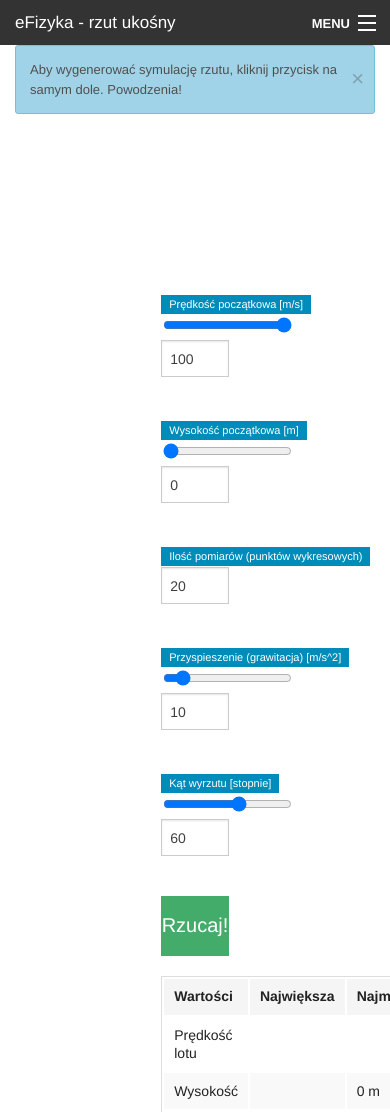
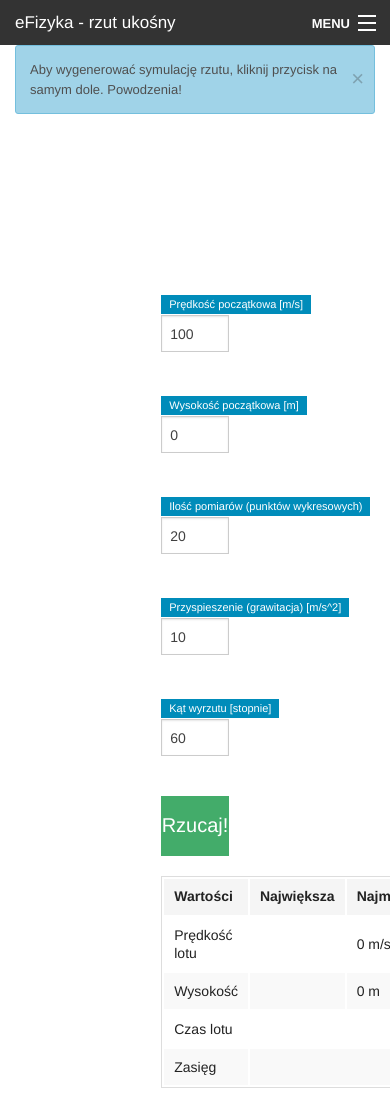
Before and after one commit to Marahin/efizyka-projekt, a plain HTML site: page index.html in a window 390 px wide. Shown: the top 1112 px of the page. Drawn offline with Linux system fonts and the light colour scheme.

Commit message:
Removed range input
… which seems to be buggy (or at least the „synchronise” function
doesn’t work) at mobile devices. sadface

```diff
--- a/index.html
+++ b/index.html
@@ -43,21 +43,21 @@
       <div class="small-3 medium-6 large-6 small-centered medium-centered large-centered columns">
         <form id="values" style="text-align:center;">
           <label for="initial_velocity" class="label">Prędkość początkowa [m/s]</label>
-          <input value=100 type="range" id="range_initial_velocity" />
-          <input type="text" id="text_initial_velocity" step="any" /><br/>
+          <!-- ><input value=100 type="range" id="range_initial_velocity" /> -->
+          <input type="text" value=100 id="text_initial_velocity" step="any" /><br/>
           <label for="initial_height" class="label">Wysokość początkowa [m]</label>
-          <input value=0 type="range" id="range_initial_height" />
-          <input type="text" id="text_initial_height" /><br/>
+<!--          <input value=0 type="range" id="range_initial_height" /> -->
+          <input type="text" value=0 id="text_initial_height" /><br/>
           <label for="steps" class="label">Ilość pomiarów (punktów wykresowych)</label>
           <input value=20 type="text" id="steps" /><br/>
 
           <label for="acceleration" class="label">Przyspieszenie (grawitacja) [m/s^2]</label>
-          <input value=10 type="range" id="range_acceleration" />
-          <input type="text" id="text_acceleration" step="any" /><br/>
+<!--          <input value=10 type="range" id="range_acceleration" /> -->
+          <input type="text" value=10 id="text_acceleration" step="any" /><br/>
 
           <label for="angle" class="label">Kąt wyrzutu [stopnie]</label>
-          <input value=60 type="range" id="range_angle" />
-          <input type="text" id="text_angle" /><br/>
+<!--          <input value=60 type="range" id="range_angle" /> -->
+          <input type="text" value=60 id="text_angle" /><br/>
 
           <input type="button" id="submit" value="Rzucaj!" class="button expand success large" /><br/>
         </form>
@@ -77,6 +77,9 @@
           <tbody>
             <tr>
               <td>Prędkość lotu</td>
+              <td id="results_max_velocity"></td>
+              <td>0 m/s</td>
+              <td id="results_average_velocity"></td>
             </tr>
             <tr>
               <td>Wysokość</td>
@@ -109,14 +112,14 @@
 		<script type="text/javascript" src="js/algorithm.js"></script>
 		<script>
     $(document).foundation();
-			synchronise("range"); /* no bo tak! */
-			$(document).ready(function(){
+			// synchronise("range"); /* no bo tak! */
+			$(document).ready(function(){ /*
 				$("input[type=range]").on('mousemove', function(){
 					synchronise("range");
 				});
 				$("input[type=text]").on('keyup', function(){
 					synchronise("text");
-				});
+				}); */
 				$("input[type=button]").on('click', function(){
 					refresh_values();
 				})
--- a/js/form_chart_config.js
+++ b/js/form_chart_config.js
@@ -1,5 +1,5 @@
 /* synchronizacja pol tekstowych i zakresow przy zmianie wartosci */
-function synchronise(value){
+/* function synchronise(value){
 	var names = new Array;
 	names.push(
 		"initial_velocity",
@@ -17,7 +17,7 @@ function synchronise(value){
 		}
 	}
 }
-
+*/
 /* rysowanie wykresu */
 
 var ctx = document.getElementById("myChart").getContext("2d");
```
